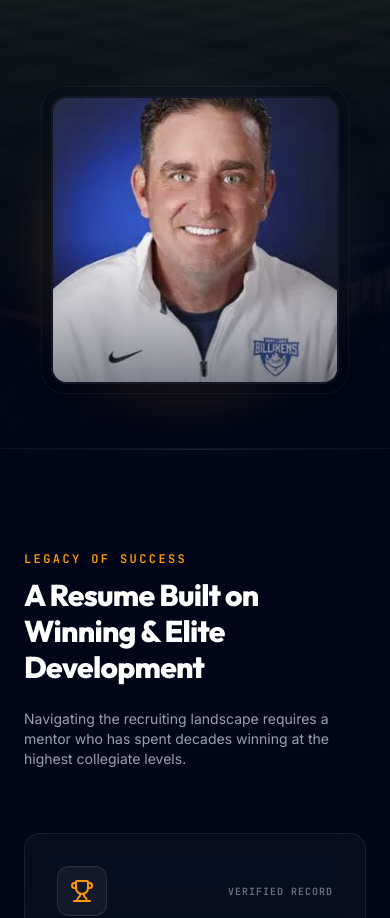
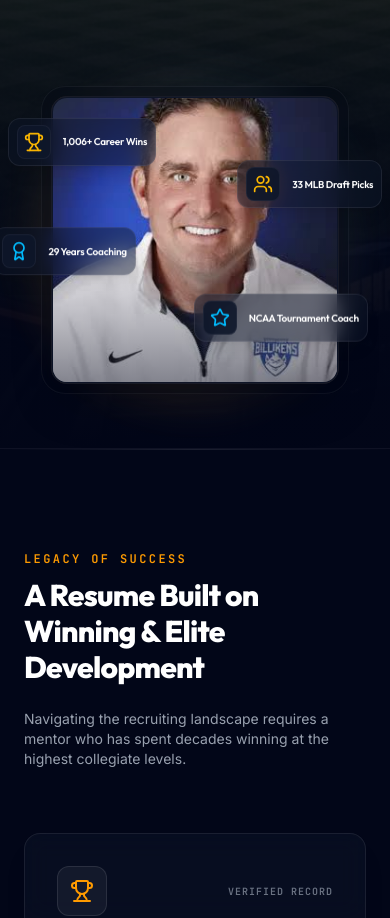
Before and after one commit to myzonic/DarinHendrickson, a React (Vite) app: page / in a window 390 px wide. Shown: the part 886-1804 px from the top of the page. Built offline with nearby package versions, Linux system fonts and the light colour scheme.

Commit message:
Show floating badges on mobile view as well

```diff
--- a/src/components/Hero.tsx
+++ b/src/components/Hero.tsx
@@ -198,7 +198,7 @@ export default function Hero() {
               <div className="absolute inset-0 bg-gradient-to-t from-slate-950/80 via-transparent to-transparent opacity-60" />
             </motion.div>
 
-            {/* Floating Achievement Cards (Only Parallaxed on Desktop) */}
+            {/* Floating Achievement Cards */}
             {floatingBadges.map((badge, idx) => {
               const floatingAnimation = {
                 y: [0, -8, 0],
@@ -214,7 +214,7 @@ export default function Hero() {
               return (
                 <motion.div
                   key={badge.title}
-                  className={`absolute z-20 ${badge.style} hidden sm:flex items-center gap-3 px-4 py-2.5 rounded-xl glass-card text-white font-medium text-xs md:text-sm border-white/10 shadow-lg pointer-events-none`}
+                  className={`absolute z-20 ${badge.style} flex items-center gap-3 px-2 py-1.5 sm:px-4 sm:py-2.5 rounded-xl glass-card text-white font-medium text-[10px] sm:text-xs md:text-sm border-white/10 shadow-lg pointer-events-none`}
                   style={{
                     x: isMobile ? 0 : cardX,
                     y: isMobile ? 0 : cardY,
```
